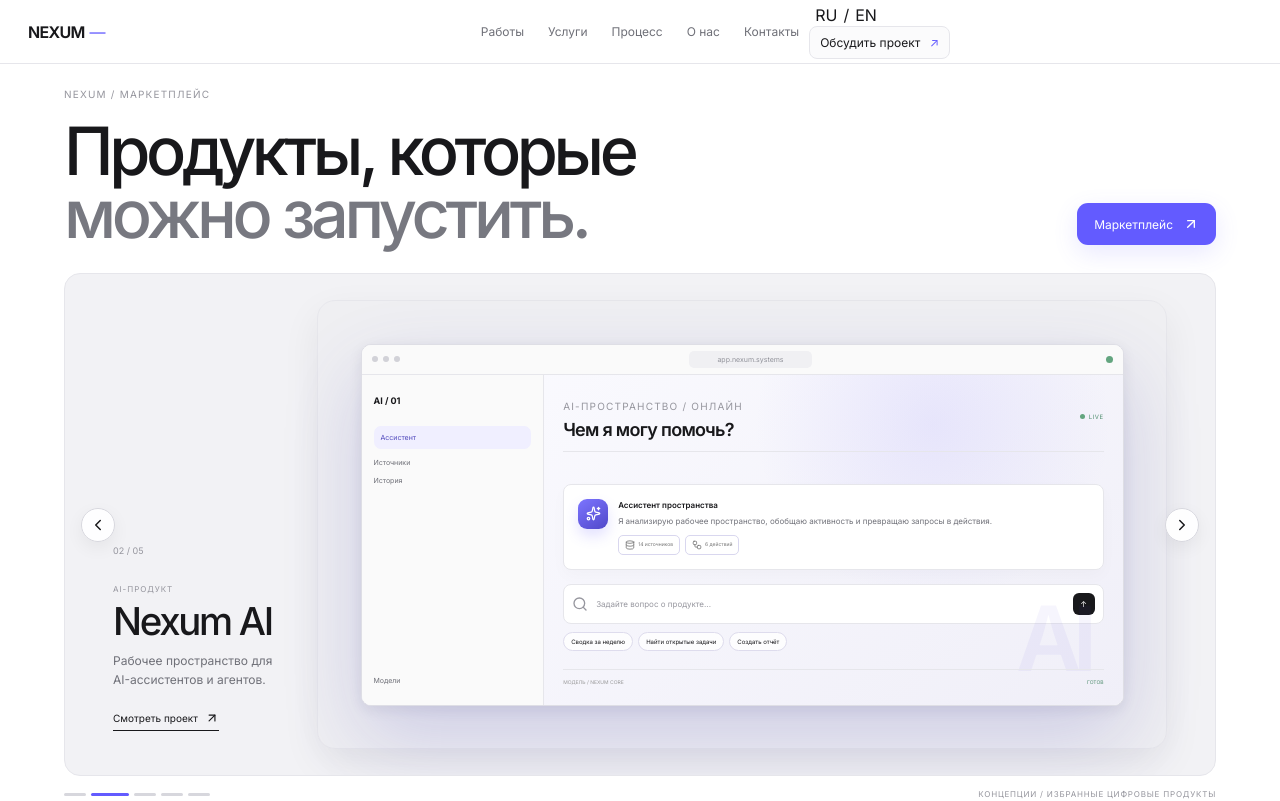
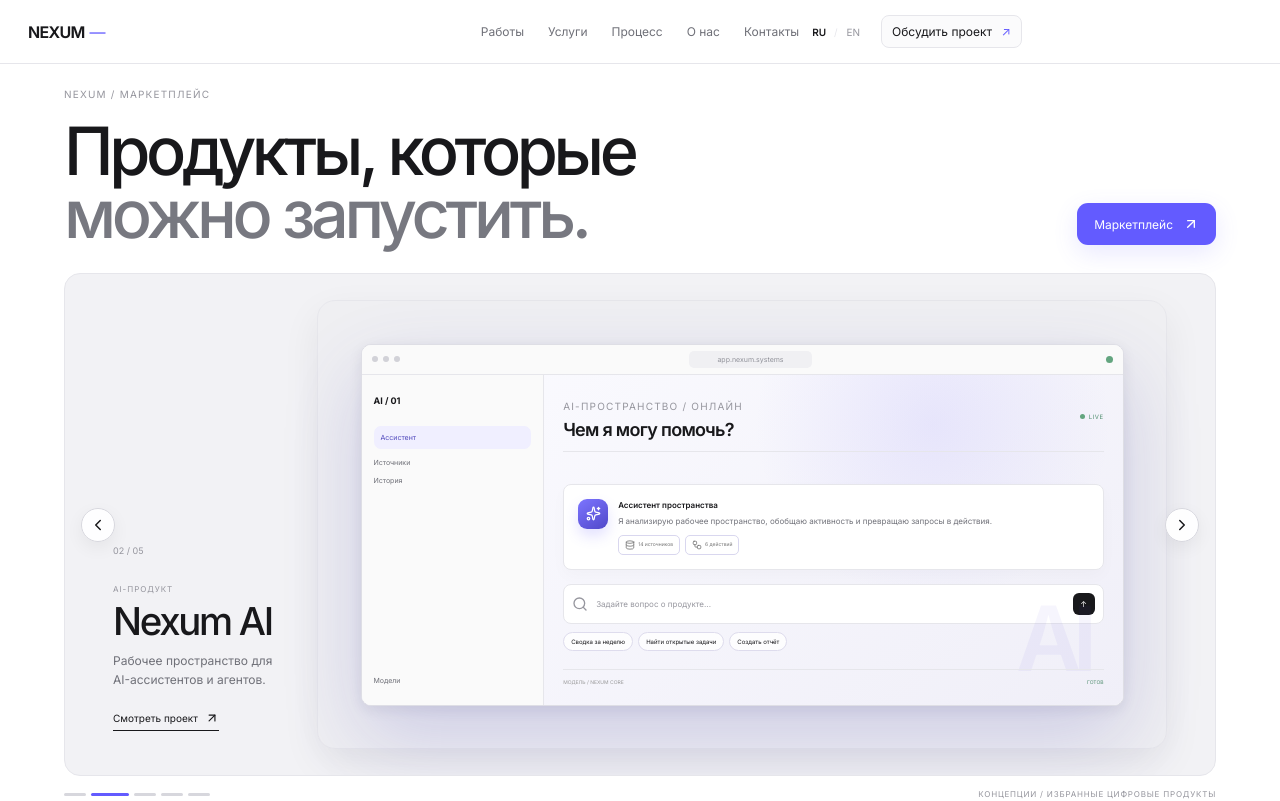
Before and after one commit to borzenkoofficial-lab/Nexum_Digital_Agency, a React (Vite) app: page / in a window 1280 px wide. Shown: the top 801 px of the page. Built offline with nearby package versions, Linux system fonts and the light colour scheme.

Commit message:
Style RU EN language switcher

```diff
--- a/src/styles/global.css
+++ b/src/styles/global.css
@@ -742,3 +742,7 @@ footer{padding:25px 5vw;display:grid;grid-template-columns:1fr 2fr auto;align-it
 .mockup-ai .product-ui{background:radial-gradient(circle at 75% 15%,rgba(124,113,255,.12),transparent 28%),linear-gradient(145deg,#fbfbff,#f0eff8)}
 .ai-main{position:relative}.ai-main:after{content:'AI';position:absolute;right:34px;bottom:12px;font-size:90px;font-weight:600;letter-spacing:-.1em;color:rgba(86,77,210,.055);pointer-events:none}.ai-message{position:relative;z-index:1}.ai-source-row span{border-color:#d9d7ef;background:#fff}.ai-suggestions span{background:rgba(255,255,255,.82);border-color:#dedced}.ai-foot{position:relative;z-index:1}
 @media(max-width:600px){.website-scene:before{font-size:80px;right:-10px}.atlas-plan{padding:12px}.atlas-labels{font-size:6px}.ai-main:after{font-size:65px;right:18px}}
+
+/* Language switcher */
+.header-actions{display:flex;align-items:center;gap:18px}.language-switch{display:flex;align-items:center;gap:5px;font-size:10px;letter-spacing:.08em}.language-switch button{border:0;background:none;padding:3px;color:var(--subtle);font:inherit;cursor:pointer}.language-switch button.active{color:var(--ink);font-weight:600}.language-switch span{color:var(--line)}
+@media(max-width:900px){.header-actions .header-cta{display:none}.header-actions{margin-left:auto;margin-right:10px}.language-switch{font-size:9px}}
```
